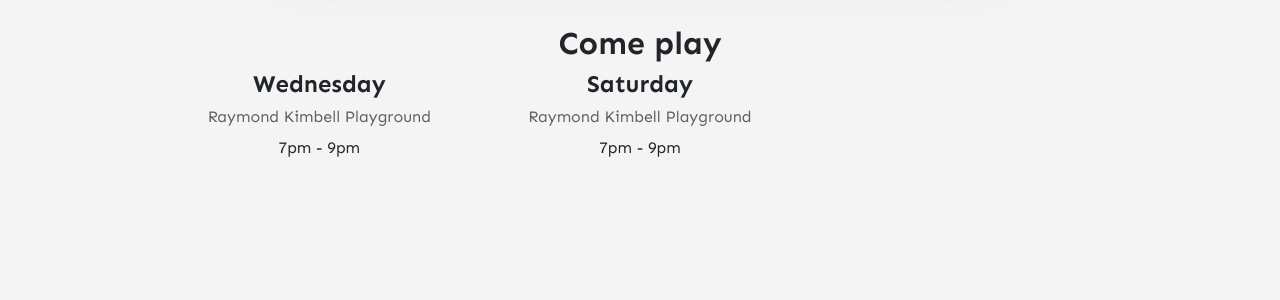
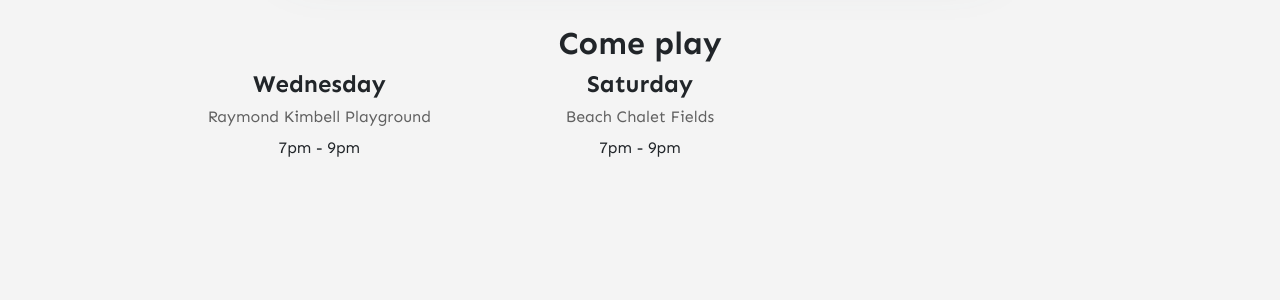
Before and after one commit to stackbit-projects/blue-triceratops-4f502, a Jekyll site: the page built from _pages/about.md, in a window 1280 px wide. Shown: the part 1130-1430 px from the top of the page. Built offline with Jekyll 4.4.1, drawn with Linux system fonts in a browser that asks for light colours; nearby versions of some CDN libraries; comment, search, counter and statistics services are not loaded.

Commit message:
home.html: changed

```diff
--- a/_layouts/home.html
+++ b/_layouts/home.html
@@ -30,7 +30,7 @@ permalink: "/home.html"
         </div>
         <div class="three-column">
             <h4>Saturday</h4>
-            <h5>Raymond Kimbell Playground</h5>
+            <h5>Beach Chalet Fields</h5>
             <p>
                 7pm - 9pm</br>
             </p>
```
